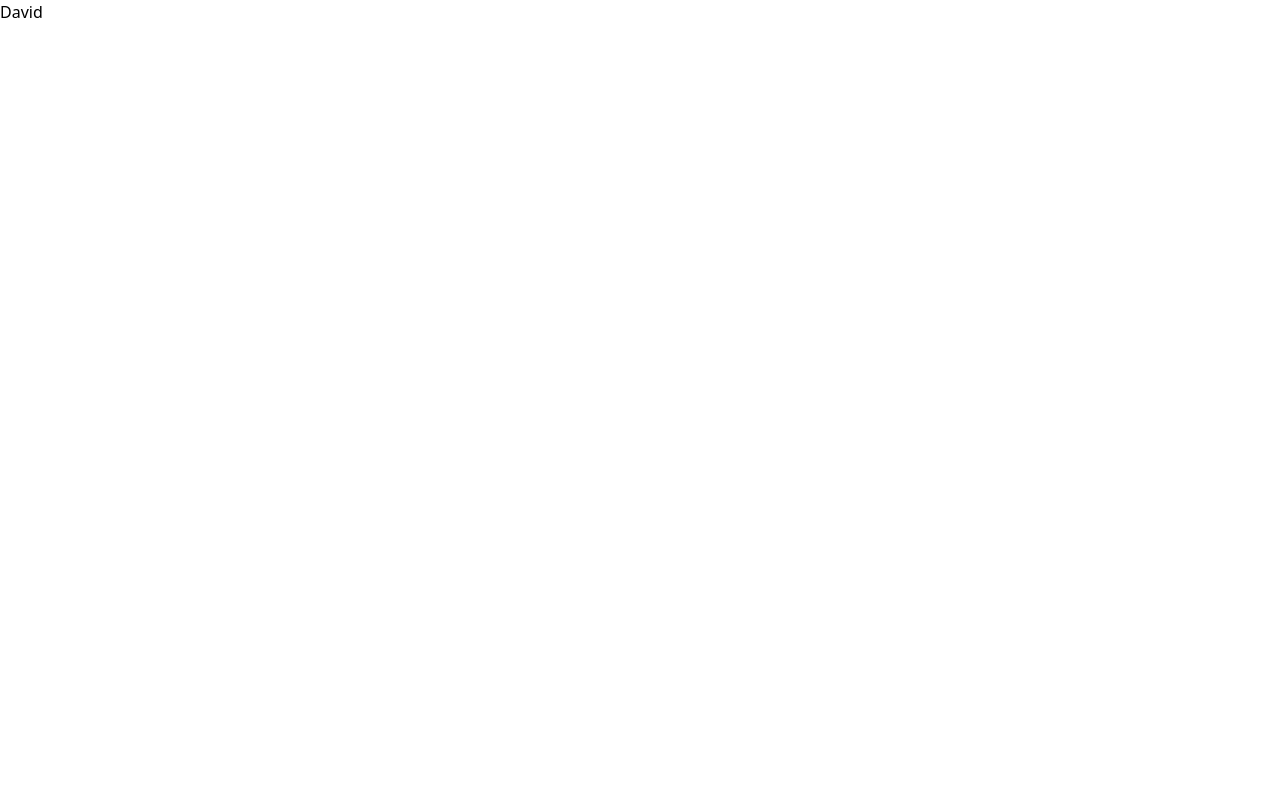
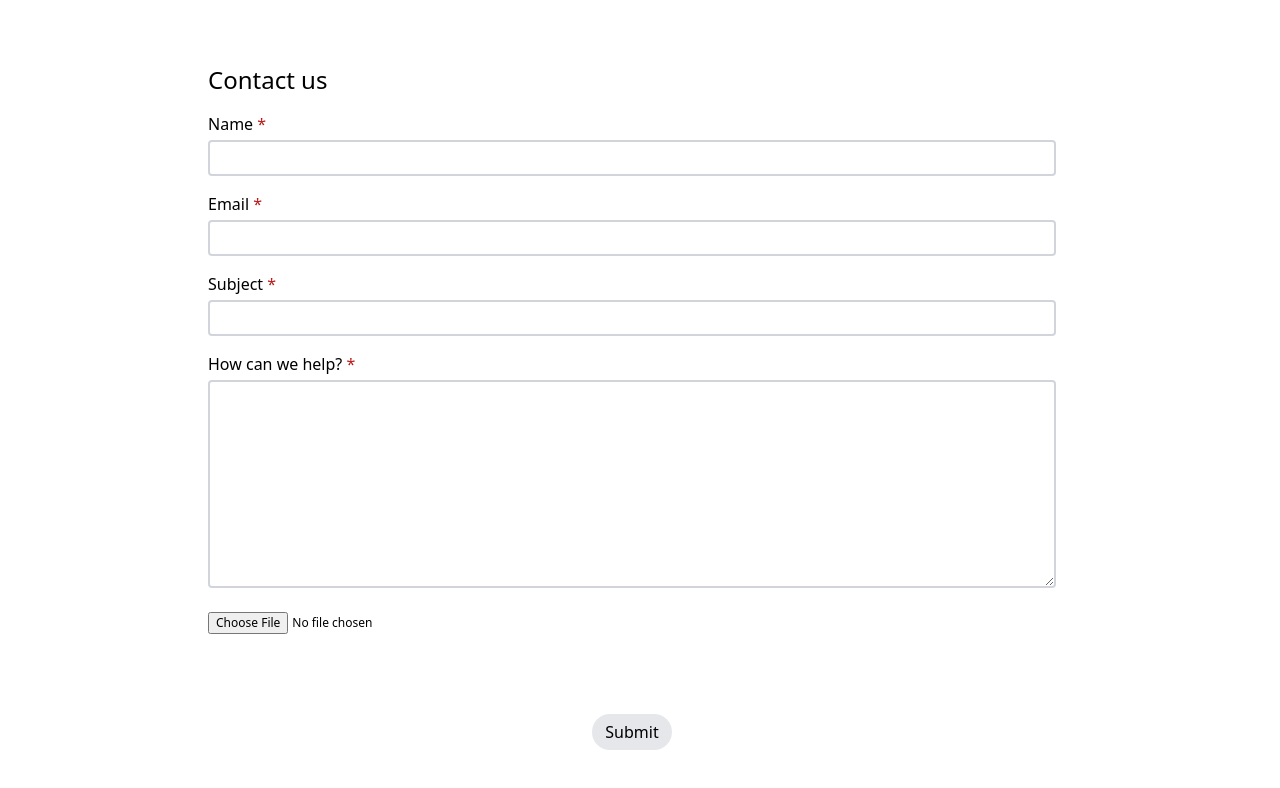
Before and after one commit to Lupleg/Interns-Build, a React (Create React App) app: page /contact in a window 1280 px wide. Shown: the top 788 px of the page. Built offline with nearby package versions, Linux system fonts and the light colour scheme.

Commit message:
contact email form created

```diff
--- a/src/components/Contact/EmailForm.jsx
+++ b/src/components/Contact/EmailForm.jsx
@@ -3,7 +3,42 @@ import React from 'react'
 const EmailForm = () => {
   return (
     <div>
-        David
+        <form className='lg:ml-52 lg:mr-56 py-8 mt-8 md:ml-40 md:mr-44 ml-20 mr-24' >
+          <div className='text-2xl font-medium pb-4'>Contact us</div>
+          <fieldset className='space-y-4 font-normal'>
+            <div className='flex flex-col'>
+              <label htmlFor="name" className='mb-1'>Name <span className='text-red-700'>*</span></label>
+              <input type="text" className='border border-gray-300 border-2 rounded p-1 mb-4'/>
+            </div>
+          </fieldset>
+
+          <fieldset className='space-y-4'>
+            <div className='flex flex-col'>
+              <label htmlFor="email" className='mb-1'>Email <span className='text-red-700'>*</span></label>
+              <input type="text" className='border border-gray-300 border-2 rounded p-1 mb-4'/>
+            </div>
+          </fieldset>
+          <fieldset className='space-y-4'>
+            <div className='flex flex-col'>
+              <label htmlFor="subject" className='mb-1'>Subject <span className='text-red-700'>*</span></label>
+              <input type="text" className='border border-gray-300 border-2 rounded p-1 mb-4'/>
+            </div>
+          </fieldset>
+          <fieldset className='space-y-4'>
+            <div className='flex flex-col'>
+              <label htmlFor="help" className='mb-1'>How can we help? <span className='text-red-700'>*</span></label>
+              <textarea className='border border-gray-300 border-2 rounded p-1 mb-4 h-52'/>
+            </div>
+          </fieldset>
+          <fieldset>
+            <div className='mt-2 text-xs'>
+              <input type="file" />
+            </div>
+          </fieldset>
+          <div className='text-center mt-20'>
+            <button className='p-1.5 bg-gray-200 rounded-3xl w-20 h-9'>Submit</button>
+          </div>
+        </form>
     </div>
   )
 }
```
